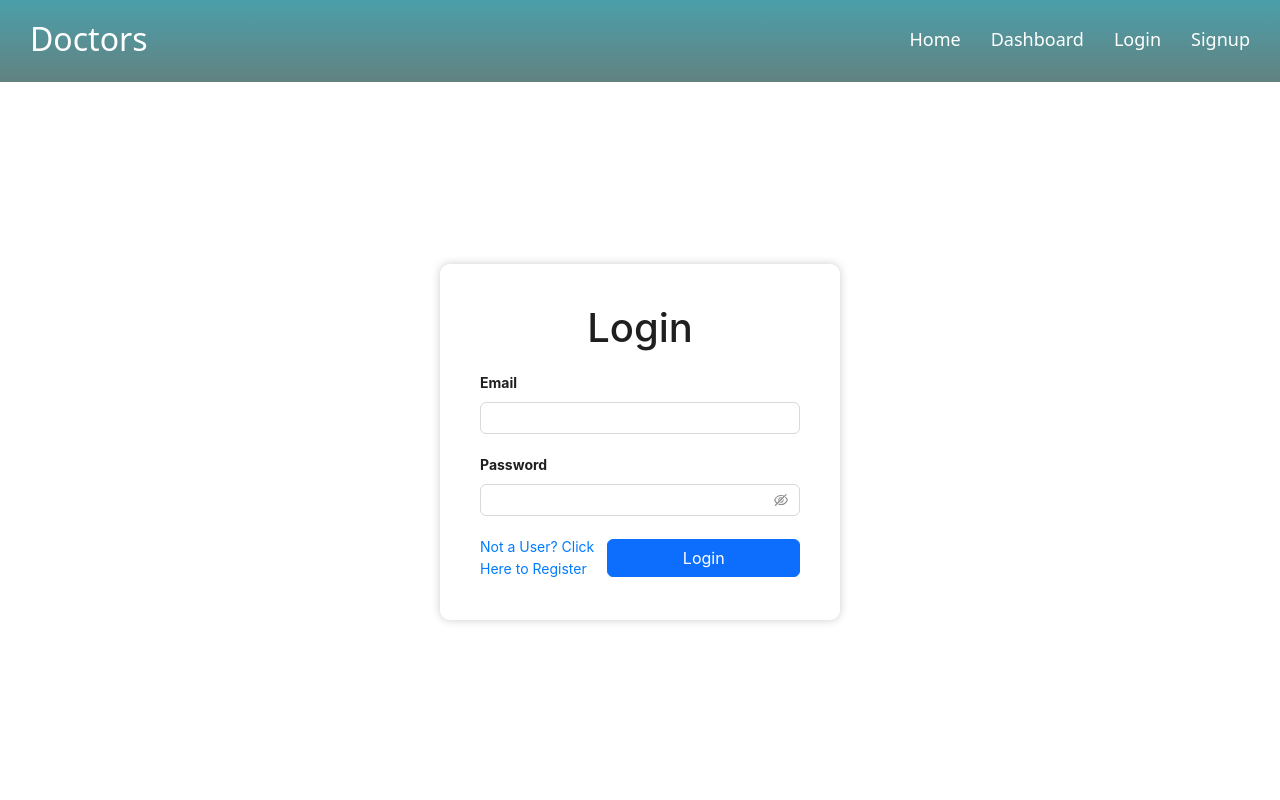
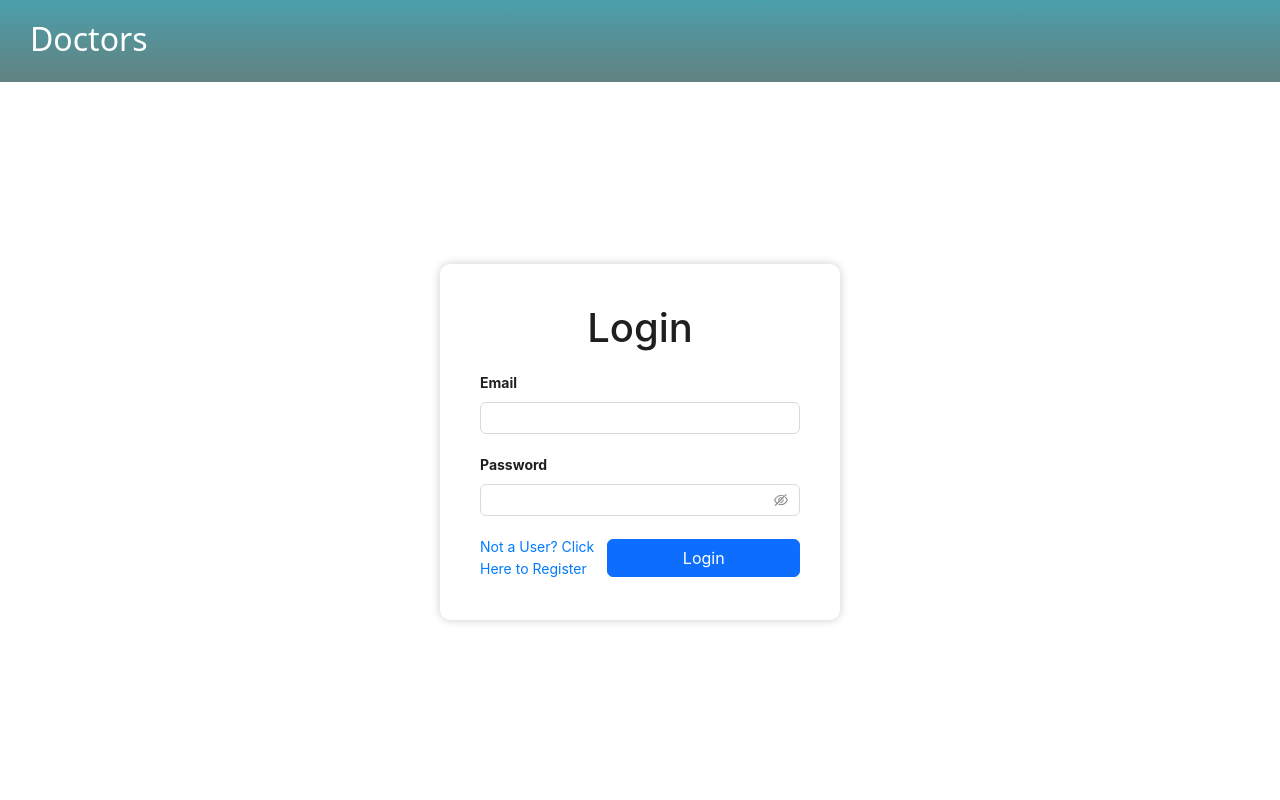
Before and after one commit to SouravKrGupta/Appointment_System, a React (Create React App) app in the folder client/: page /login in a window 1280 px wide. Shown: the top 800 px of the page. Built offline with nearby package versions, Linux system fonts and the light colour scheme.

Commit message:
work on dashbord

```diff
--- a/client/src/App.js
+++ b/client/src/App.js
@@ -14,10 +14,8 @@ import Doctors from "./pages/admin/Doctors";
 import Users from "./pages/admin/Users";
 import DoctorAppointments from "./pages/doctor/DoctorAppointments";
 import Profile from "./pages/doctor/Profile";
-import DoctorHomePage from "./pages/DoctorHomePage";
-import Footer from "./Footer/Footer";
+
 import Header from "./Header/Header";
-import AdminHome from "./pages/AdminHome";
 
 function App() {
   const { loading } = useSelector((state) => state.alerts);
@@ -137,8 +135,6 @@ function App() {
             />
           </Routes>
         )}
-
-        <Footer></Footer>
       </BrowserRouter>
     </>
   );
--- a/client/src/Header/Header.js
+++ b/client/src/Header/Header.js
@@ -9,23 +9,7 @@ const Header = () => {
         <div>
           <h2>Doctors</h2>
         </div>
-        <div>
-          <ul className="nav-btn-all">
-            <li className="nav-btn-li">
-              <Link className="nav-btn-link" >Home</Link>
-            </li>
-            <li className="nav-btn-li">
-              <Link className="nav-btn-link" >Dashboard</Link>
-            </li>
-            <li className="nav-btn-li">
-              <Link className="nav-btn-link" >Login</Link>
-            </li>
-            <li className="nav-btn-li">
-              <Link className="nav-btn-link" >Signup</Link>
-            </li>
 
-          </ul>
-        </div>
       </div>
     </nav>
   );
--- a/client/src/pages/AdminHome.js
+++ b/client/src/pages/AdminHome.js
@@ -5,7 +5,8 @@ const AdminHome = () => {
   return (
 <Layout>
   <Row>
-    <hi>Admin page</hi>
+    <h1>Admin page</h1>
+    {/* work on admin home page */}
   </Row>
 
 </Layout>
--- a/client/src/pages/DoctorHomePage.js
+++ b/client/src/pages/DoctorHomePage.js
@@ -5,8 +5,11 @@ const DoctorHomePage = () => {
   return (
 <Layout>
   <Row>
-    <hi>Doctor page</hi>
+    <h1>hi</h1>
+
+    {/* work on this page */}
   </Row>
+  <h1>Doctor page work</h1>
 
 </Layout>
   )
```
